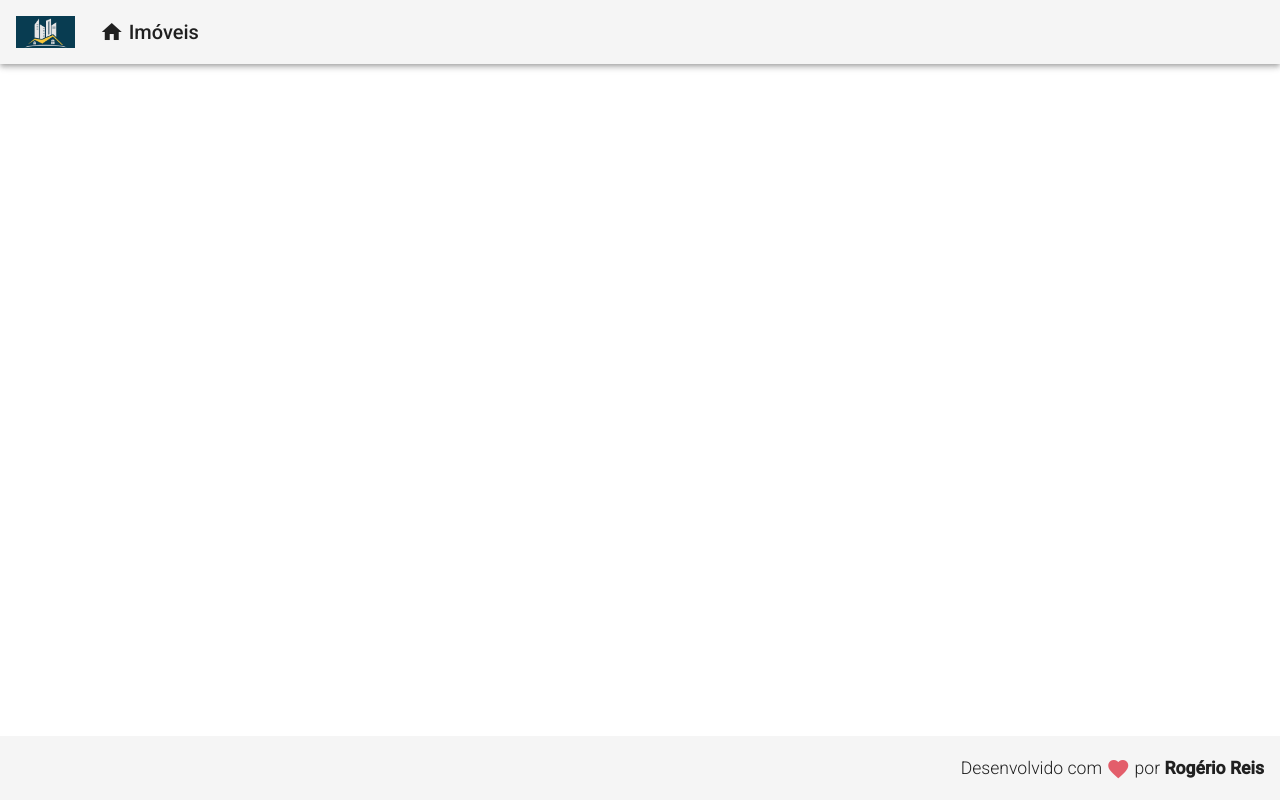
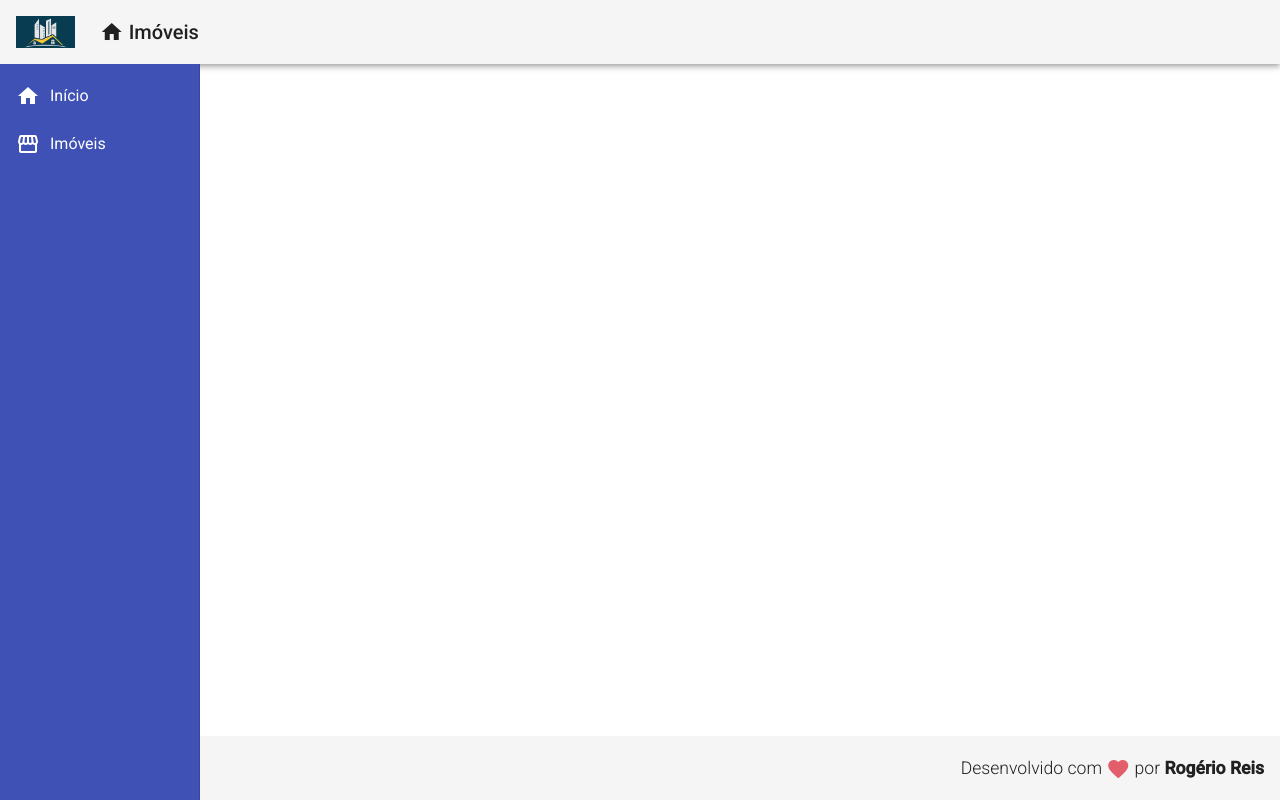
Before and after one commit to rogeriotadeudosreis/anuncio-version-02, an Angular app in the folder frontend/anuncio02/: page / in a window 1280 px wide. Built offline with nearby package versions, Linux system fonts and the light colour scheme.

Commit message:
implementado componente navegacao

```diff
--- a/frontend/anuncio02/src/app/app.component.html
+++ b/frontend/anuncio02/src/app/app.component.html
@@ -1,2 +1,3 @@
 <app-header></app-header>
+<app-nav></app-nav>
 <app-footer></app-footer>
--- /dev/null
+++ b/frontend/anuncio02/src/app/components/nav/nav.component.css
@@ -0,0 +1,13 @@
+.sidenav {
+    background-color: #3f51b5;
+    width: 200px;
+}
+
+.sidenav a {
+    color: #fff;
+
+}
+
+.sidenav i {
+    padding-right: 10px;
+}
--- /dev/null
+++ b/frontend/anuncio02/src/app/components/nav/nav.component.html
@@ -0,0 +1,19 @@
+<mat-sidenav-container class="container">
+    <mat-sidenav class="sidenav" mode="side" opened
+    fixedInViewport="true" fixedTopGap="64">
+        <mat-nav-list class="nav-list">
+            <a mat-list-item>
+                <i class="material-icons">
+                    home
+                </i>
+                Início
+            </a>
+            <a mat-list-item>
+                <i class="material-icons">
+                    storefront
+                </i>
+                Imóveis
+            </a>
+        </mat-nav-list>
+    </mat-sidenav>
+</mat-sidenav-container>
--- /dev/null
+++ b/frontend/anuncio02/src/app/components/nav/nav.component.ts
@@ -0,0 +1,15 @@
+import { Component, OnInit } from '@angular/core';
+
+@Component({
+  selector: 'app-nav',
+  templateUrl: './nav.component.html',
+  styleUrls: ['./nav.component.css']
+})
+export class NavComponent implements OnInit {
+
+  constructor() { }
+
+  ngOnInit(): void {
+  }
+
+}
```
Also changed, not shown: frontend/anuncio02/src/app/app.module.ts (+9 -2 lines).
